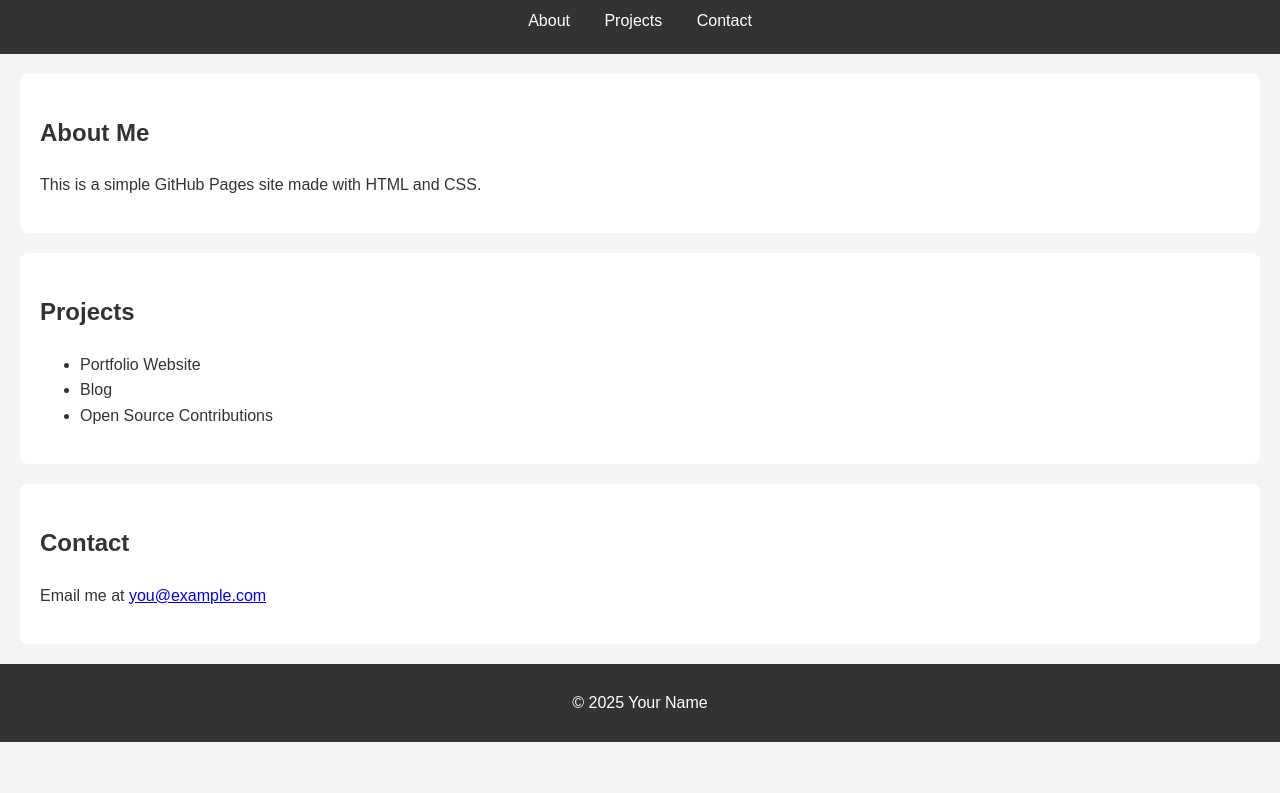
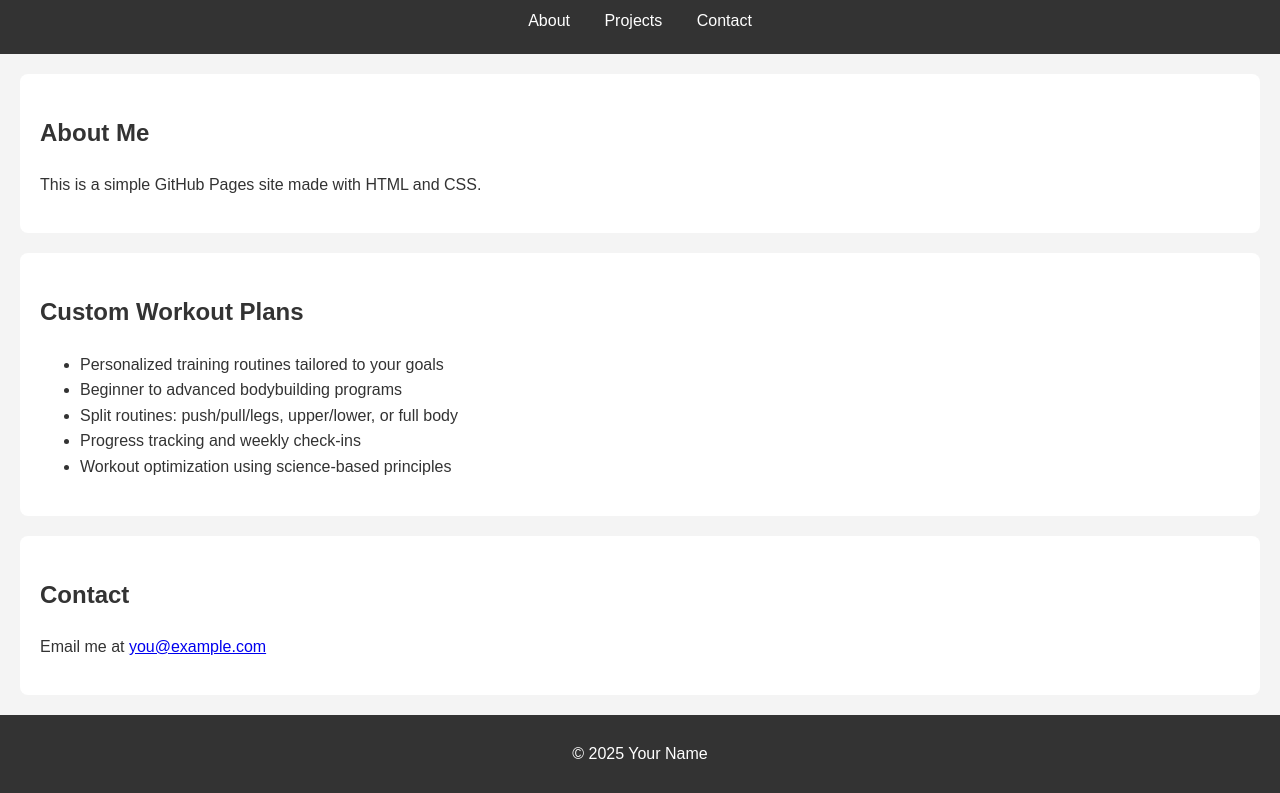
Before and after one commit to lucashulten/lucashulten.github.io, a plain HTML site: page index.html in a window 1280 px wide. Shown: the part 106-899 px from the top of the page. Before the commit the page ends 848 px from the top, so only its background shows below. Drawn offline with Linux system fonts and the light colour scheme.

Commit message:
Update index.html

```diff
--- a/index.html
+++ b/index.html
@@ -21,14 +21,16 @@
     <p>This is a simple GitHub Pages site made with HTML and CSS.</p>
   </section>
 
-  <section id="projects">
-    <h2>Projects</h2>
-    <ul>
-      <li>Portfolio Website</li>
-      <li>Blog</li>
-      <li>Open Source Contributions</li>
-    </ul>
-  </section>
+<section id="projects">
+  <h2>Custom Workout Plans</h2>
+  <ul>
+    <li>Personalized training routines tailored to your goals</li>
+    <li>Beginner to advanced bodybuilding programs</li>
+    <li>Split routines: push/pull/legs, upper/lower, or full body</li>
+    <li>Progress tracking and weekly check-ins</li>
+    <li>Workout optimization using science-based principles</li>
+  </ul>
+</section>
 
   <section id="contact">
     <h2>Contact</h2>
```
